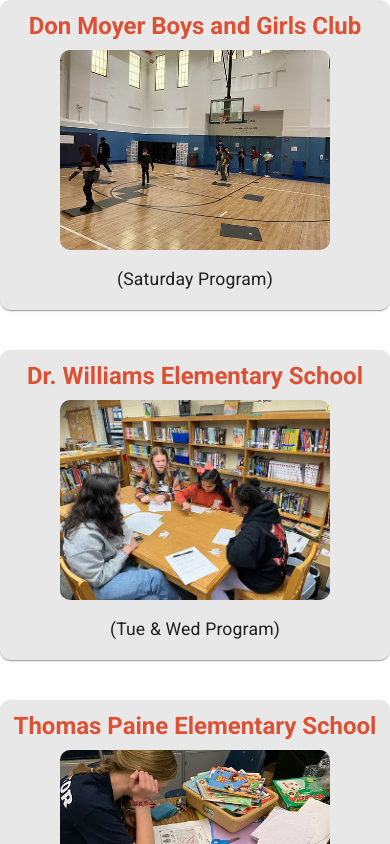
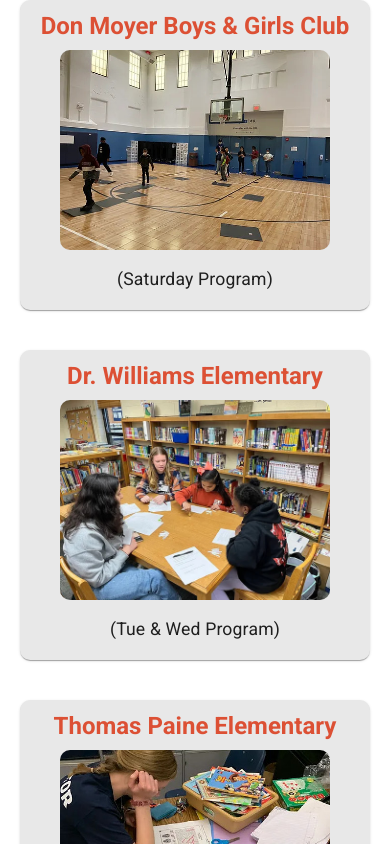
Before and after one commit to ngersich/imp, a React (Create React App) app: page /sitecard in a window 390 px wide. Shown: the top 844 px of the page. Built offline with nearby package versions, Linux system fonts and the light colour scheme.

Commit message:
reduced size of site card for mobile

```diff
--- a/src/Components/SiteCard/SiteCard.js
+++ b/src/Components/SiteCard/SiteCard.js
@@ -25,21 +25,21 @@
   useEffect(() => {
     switch(props.siteNum) {
       case 0:
-        setSiteName("Don Moyer Boys and Girls Club");
+        setSiteName("Don Moyer Boys & Girls Club");
         setSiteImage(DonMoyerImage);
         setSiteDescription("(Saturday Program)");
         setSiteDescriptionEx("Saturday (9:45 a.m. – 12:00 noon)\nMentees: 8-10 y/o\n201 E. Park Street, P.O. Box 1396\nChampaign, IL 61824\nPhone: (217) 355-5437");
         setLinkName("https://www.dmbgc-cu.org/");
         break;
       case 1:
-        setSiteName("Dr. Williams Elementary School");
+        setSiteName("Dr. Williams Elementary");
         setSiteImage(DrWilliamsImage);
         setSiteDescription("(Tue & Wed Program)");
         setSiteDescriptionEx("Tue and Wed (2:45 p.m. – 5:00 p.m.)\nMentees: 3rd-5th grade\n2102 E. Washington St\nUrbana, IL 61802\nPhone: (217) 384-3628");
         setLinkName("https://drwilliams.usd116.org/");
         break;
       case 2:
-        setSiteName("Thomas Paine Elementary School");
+        setSiteName("Thomas Paine Elementary");
         setSiteImage(ThomasPaineImage);
         setSiteDescription("(Wednesday Program)");
         setSiteDescriptionEx("Wednesday (2:45 p.m. - 5:00 p.m)\nMentees: 3rd-5th grade\n1801 James Cherry Dr\nUrbana, IL 61802\nPhone: (217) 384-3602​");
@@ -55,7 +55,7 @@
   return (
     <div className='main'>
     <div className={flipped ? 'flipped' : ''}>
-    <Card sx={{width: 390, height: 310, backgroundColor: "#e8e8e8", borderRadius: '10px'}} className='regular-card'>
+    <Card sx={{width: 350, height: 310, backgroundColor: "#e8e8e8", borderRadius: '10px'}} className='regular-card'>
       <CardActionArea onClick={handleCardFlip}>
         <Stack alignItems="center">
             <Typography gutterBottom variant="h5" color="secondary" component="div" sx={{fontWeight: 'bold', marginTop: '10px'}}>
@@ -78,7 +78,7 @@
       </CardActionArea>
     </Card>
 
-    <Card sx={{ width: 390, height: 310, backgroundColor: "#e8e8e8", borderRadius: '10px'}} className='flipped-card'>
+    <Card sx={{ width: 350, height: 310, backgroundColor: "#e8e8e8", borderRadius: '10px'}} className='flipped-card'>
       <CardActionArea onClick={handleCardFlip} sx={{height: '100%'}}>
         <Stack alignItems="center" sx={{margin: 0, height: '100%'}}>
             <Typography gutterBottom variant="h5" color="secondary" component="div" sx={{fontWeight: 'bold', marginTop: '10px'}}>
```
